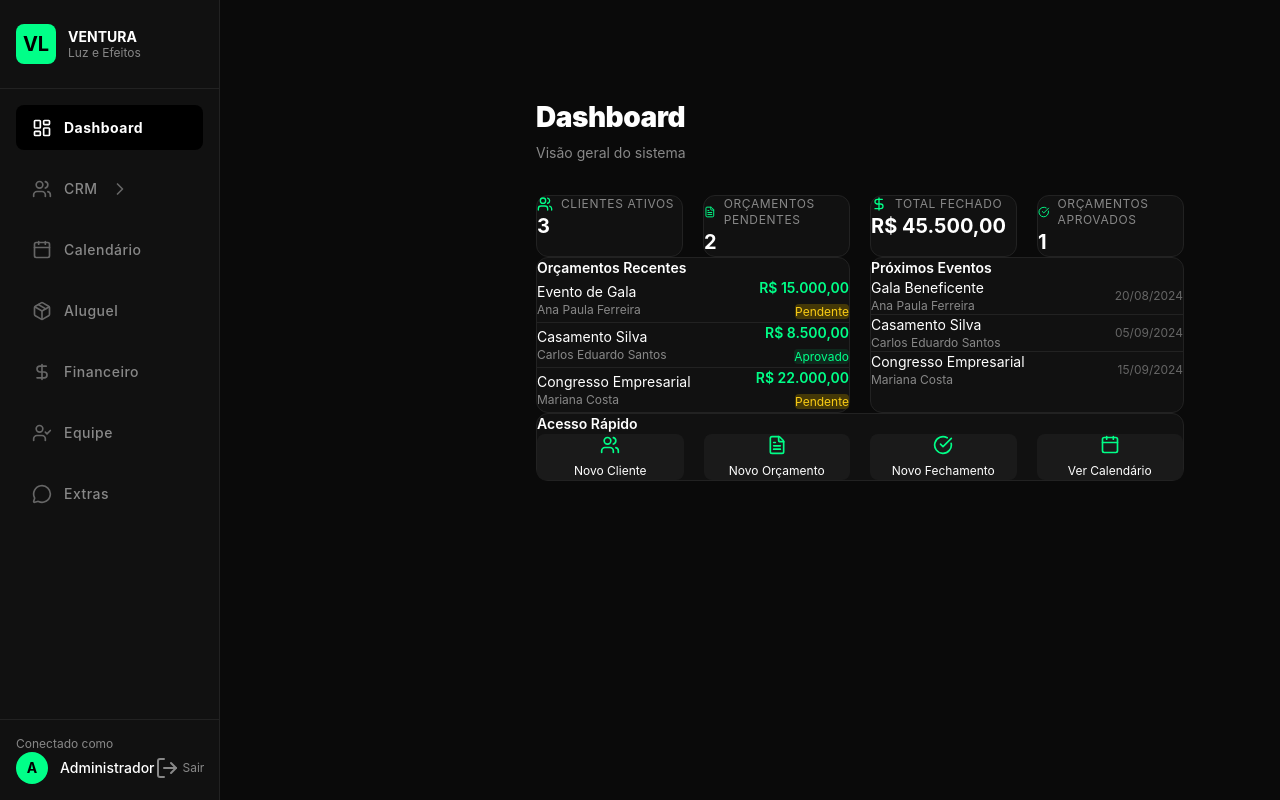
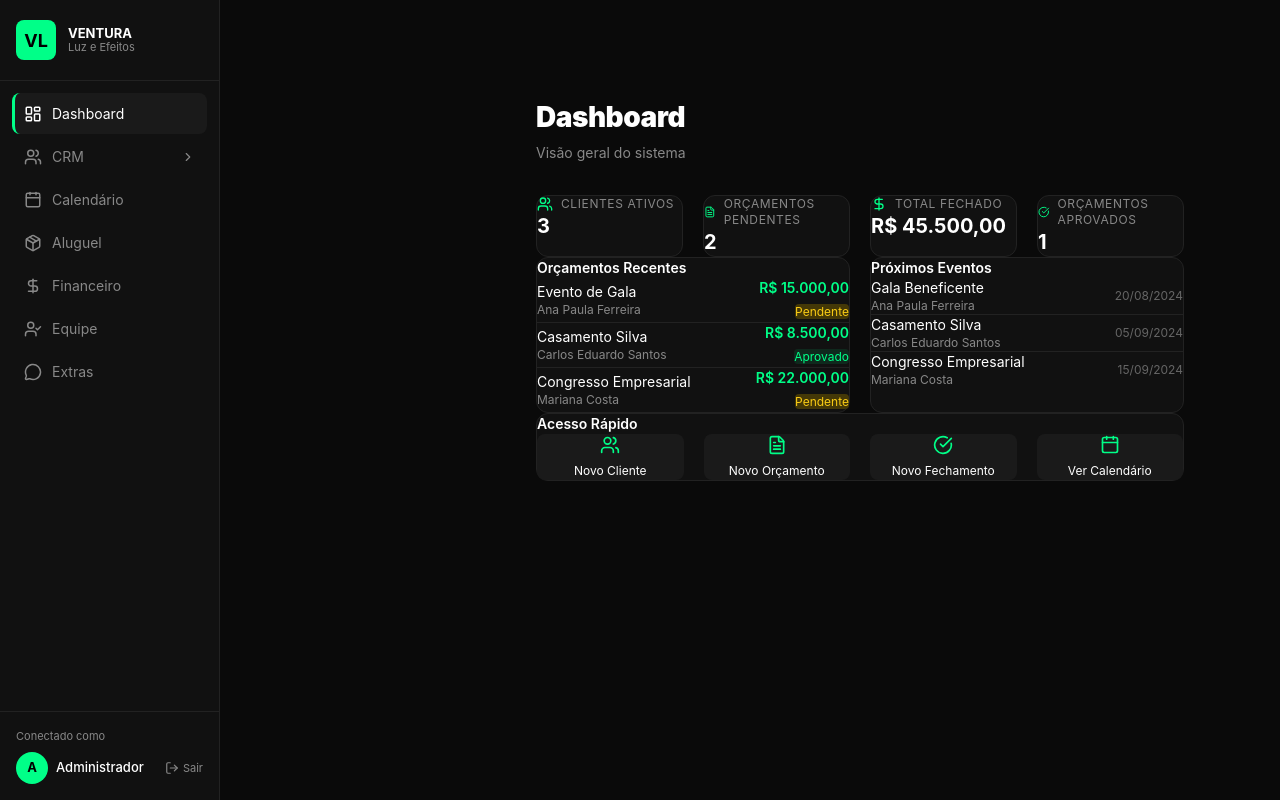
Before and after one commit to projetoVentura/SistemaVentura, a React (Vite) app: page / in a window 1280 px wide. Built offline with nearby package versions, Linux system fonts and the light colour scheme.

Commit message:
fix: sidebar e layout

```diff
--- a/src/components/layout/Layout.jsx
+++ b/src/components/layout/Layout.jsx
@@ -2,13 +2,23 @@
 
 export function Layout({ children }) {
   return (
-    <div style={{ display: 'flex', height: '100vh', backgroundColor: '#0a0a0a', overflow: 'hidden' }}>
+    <div style={{
+      display: 'flex',
+      height: '100vh',
+      backgroundColor: '#0a0a0a',
+      overflow: 'hidden',
+    }}>
       <Sidebar />
-      <main style={{ flex: 1, marginLeft: '220px', display: 'flex', flexDirection: 'column', overflowY: 'auto', width: '100%' }}>
-        <div style={{ flex: 1, backgroundColor: '#0a0a0a', width: '100%' }}>
-          <div style={{ padding: '32px' }}>
-            {children}
-          </div>
+      <main style={{
+        flex: 1,
+        marginLeft: '220px',
+        display: 'flex',
+        flexDirection: 'column',
+        overflowY: 'auto',
+        backgroundColor: '#0a0a0a',
+      }}>
+        <div style={{ padding: '32px', minHeight: '100vh' }}>
+          {children}
         </div>
       </main>
     </div>
--- a/src/components/layout/Sidebar.jsx
+++ b/src/components/layout/Sidebar.jsx
@@ -14,11 +14,7 @@
 import { useState } from 'react';
 
 const menuItems = [
-  {
-    label: 'Dashboard',
-    icon: LayoutDashboard,
-    path: '/',
-  },
+  { label: 'Dashboard', icon: LayoutDashboard, path: '/' },
   {
     label: 'CRM',
     icon: Users,
@@ -28,32 +24,37 @@
       { label: 'Fechamentos', path: '/crm/fechamentos' },
     ],
   },
-  {
-    label: 'Calendário',
-    icon: Calendar,
-    path: '/calendario',
-  },
-  {
-    label: 'Aluguel',
-    icon: Package,
-    path: '/aluguel',
-  },
-  {
-    label: 'Financeiro',
-    icon: DollarSign,
-    path: '/financeiro',
-  },
-  {
-    label: 'Equipe',
-    icon: UserCheck,
-    path: '/equipe',
-  },
-  {
-    label: 'Extras',
-    icon: MessageCircle,
-    path: '/extras',
-  },
+  { label: 'Calendário', icon: Calendar, path: '/calendario' },
+  { label: 'Aluguel', icon: Package, path: '/aluguel' },
+  { label: 'Financeiro', icon: DollarSign, path: '/financeiro' },
+  { label: 'Equipe', icon: UserCheck, path: '/equipe' },
+  { label: 'Extras', icon: MessageCircle, path: '/extras' },
 ];
+
+const itemStyle = {
+  display: 'flex',
+  alignItems: 'center',
+  gap: '10px',
+  width: '100%',
+  padding: '10px 12px',
+  borderRadius: '8px',
+  color: '#888888',
+  fontSize: '14px',
+  textDecoration: 'none',
+  transition: 'all 0.15s',
+  cursor: 'pointer',
+  background: 'none',
+  border: 'none',
+  justifyContent: 'flex-start',
+};
+
+const itemActiveStyle = {
+  ...itemStyle,
+  color: '#ffffff',
+  backgroundColor: '#1a1a1a',
+  borderLeft: '3px solid #00ff88',
+  paddingLeft: '9px',
+};
 
 export function Sidebar() {
   const [expandedMenu, setExpandedMenu] = useState({});
@@ -65,84 +66,85 @@
 
   const isActivePath = (path) => {
     if (path === '/') return location.pathname === '/';
-    if (path === '/crm/clientes' || path === '/crm/orcamentos' || path === '/crm/fechamentos') {
-      return location.pathname.startsWith('/crm');
-    }
-    return location.pathname === path;
+    return location.pathname.startsWith(path);
   };
 
   const isParentActive = (item) => {
     if (!item.children) return false;
-    return item.children.some((child) => isActivePath(child.path));
+    return item.children.some((child) => location.pathname.startsWith(child.path));
   };
 
   return (
-    <aside className="fixed top-0 left-0 h-screen w-[220px] bg-[#111111] border-r border-[#222222] flex flex-col z-50 overflow-hidden">
+    <aside style={{
+      position: 'fixed',
+      top: 0,
+      left: 0,
+      height: '100vh',
+      width: '220px',
+      backgroundColor: '#111111',
+      borderRight: '1px solid #222222',
+      display: 'flex',
+      flexDirection: 'column',
+      zIndex: 50,
+      overflow: 'hidden',
+    }}>
       {/* Logo */}
-      <div className="sidebar-logo">
-        <div className="flex items-center gap-3">
-          <div className="w-10 h-10 bg-[#00ff88] rounded-lg flex items-center justify-center flex-shrink-0">
-            <span className="text-black font-bold text-xl">VL</span>
+      <div style={{ padding: '20px 16px', borderBottom: '1px solid #222222' }}>
+        <div style={{ display: 'flex', alignItems: 'center', gap: '12px' }}>
+          <div style={{
+            width: '40px', height: '40px', backgroundColor: '#00ff88',
+            borderRadius: '8px', display: 'flex', alignItems: 'center',
+            justifyContent: 'center', flexShrink: 0,
+          }}>
+            <span style={{ color: '#000000', fontWeight: 'bold', fontSize: '18px' }}>VL</span>
           </div>
           <div>
-            <h1 className="text-white font-bold text-sm leading-tight">VENTURA</h1>
-            <p className="text-[#888888] text-xs leading-tight">Luz e Efeitos</p>
+            <h1 style={{ color: '#ffffff', fontWeight: 'bold', fontSize: '13px', lineHeight: 1.2 }}>VENTURA</h1>
+            <p style={{ color: '#888888', fontSize: '11px', lineHeight: 1.2 }}>Luz e Efeitos</p>
           </div>
         </div>
       </div>
 
-      {/* Menu Items */}
-      <nav className="sidebar-nav">
-        <div className="sidebar-nav-list">
+      {/* Menu */}
+      <nav style={{ flex: 1, padding: '12px', overflowY: 'auto' }}>
+        <div style={{ display: 'flex', flexDirection: 'column', gap: '2px' }}>
           {menuItems.map((item) => (
-            <div key={item.path || item.label} className="sidebar-item-container">
+            <div key={item.path || item.label}>
               {item.children ? (
                 <>
                   <button
                     onClick={() => toggleMenu(item.label)}
-                    className={`sidebar-parent-item ${
-                      isParentActive(item) ? 'sidebar-item-active' : ''
-                    }`}
+                    style={isParentActive(item) ? { ...itemActiveStyle, justifyContent: 'space-between' } : { ...itemStyle, justifyContent: 'space-between' }}
                   >
-                    <div className="flex items-center gap-3">
-                      <item.icon className="w-5 h-5 flex-shrink-0" />
+                    <div style={{ display: 'flex', alignItems: 'center', gap: '10px' }}>
+                      <item.icon style={{ width: '18px', height: '18px', flexShrink: 0 }} />
                       <span>{item.label}</span>
                     </div>
-                    {expandedMenu[item.label] ? (
-                      <ChevronDown className="w-4 h-4" />
-                    ) : (
-                      <ChevronRight className="w-4 h-4" />
-                    )}
+                    {expandedMenu[item.label]
+                      ? <ChevronDown style={{ width: '14px', height: '14px' }} />
+                      : <ChevronRight style={{ width: '14px', height: '14px' }} />
+                    }
                   </button>
                   {expandedMenu[item.label] && (
-                    <ul className="sidebar-children">
+                    <div style={{ marginLeft: '16px', marginTop: '2px', display: 'flex', flexDirection: 'column', gap: '2px' }}>
                       {item.children.map((child) => (
-                        <li key={child.path}>
                         <NavLink
+                          key={child.path}
                           to={child.path}
-                            className={`sidebar-child-item ${
-                              isActivePath(child.path)
-                                ? 'sidebar-child-active'
-                                : ''
-                            }`}
+                          style={isActivePath(child.path) ? itemActiveStyle : itemStyle}
                         >
                           <span>{child.label}</span>
                         </NavLink>
-                        </li>
                       ))}
-                    </ul>
+                    </div>
                   )}
                 </>
               ) : (
                 <NavLink
                   to={item.path}
-                  className={`sidebar-item ${
-                    isActivePath(item.path)
-                      ? 'sidebar-item-active'
-                      : ''
-                  }`}
+                  style={isActivePath(item.path) ? itemActiveStyle : itemStyle}
                 >
-                  <item.icon className="w-5 h-5 flex-shrink-0" />
+                  <item.icon style={{ width: '18px', height: '18px', flexShrink: 0 }} />
                   <span>{item.label}</span>
                 </NavLink>
               )}
@@ -151,24 +153,26 @@
         </div>
       </nav>
 
-      {/* User Info */}
-      <div className="sidebar-footer">
-          <div className="mb-2">
-            <p className="text-[#888888] text-xs">Conectado como</p>
+      {/* Footer */}
+      <div style={{ padding: '16px', borderTop: '1px solid #222222' }}>
+        <p style={{ color: '#888888', fontSize: '11px', marginBottom: '8px' }}>Conectado como</p>
+        <div style={{ display: 'flex', alignItems: 'center', justifyContent: 'space-between' }}>
+          <div style={{ display: 'flex', alignItems: 'center', gap: '8px' }}>
+            <div style={{
+              width: '32px', height: '32px', backgroundColor: '#00ff88',
+              borderRadius: '50%', display: 'flex', alignItems: 'center',
+              justifyContent: 'center', flexShrink: 0,
+            }}>
+              <span style={{ color: '#000000', fontSize: '13px', fontWeight: 'bold' }}>A</span>
             </div>
-        <div className="flex items-center justify-between">
-          <div className="flex items-center gap-3">
-            <div className="w-8 h-8 bg-[#00ff88] rounded-full flex items-center justify-center flex-shrink-0">
-              <span className="text-black text-sm font-bold">A</span>
+            <p style={{ color: '#ffffff', fontSize: '13px', fontWeight: '500' }}>Administrador</p>
           </div>
-            <div>
-              <p className="text-white text-sm font-medium">Administrador</p>
-            </div>
-          </div>
-          <button
-            className="flex items-center gap-1 text-[#888888] hover:text-red-400 transition-colors text-xs"
-          >
-            <LogOut />
+          <button style={{
+            display: 'flex', alignItems: 'center', gap: '4px',
+            color: '#888888', fontSize: '11px', background: 'none',
+            border: 'none', cursor: 'pointer',
+          }}>
+            <LogOut style={{ width: '14px', height: '14px' }} />
             <span>Sair</span>
           </button>
         </div>
```
Lines whose indentation alone changed are shown as unchanged.
